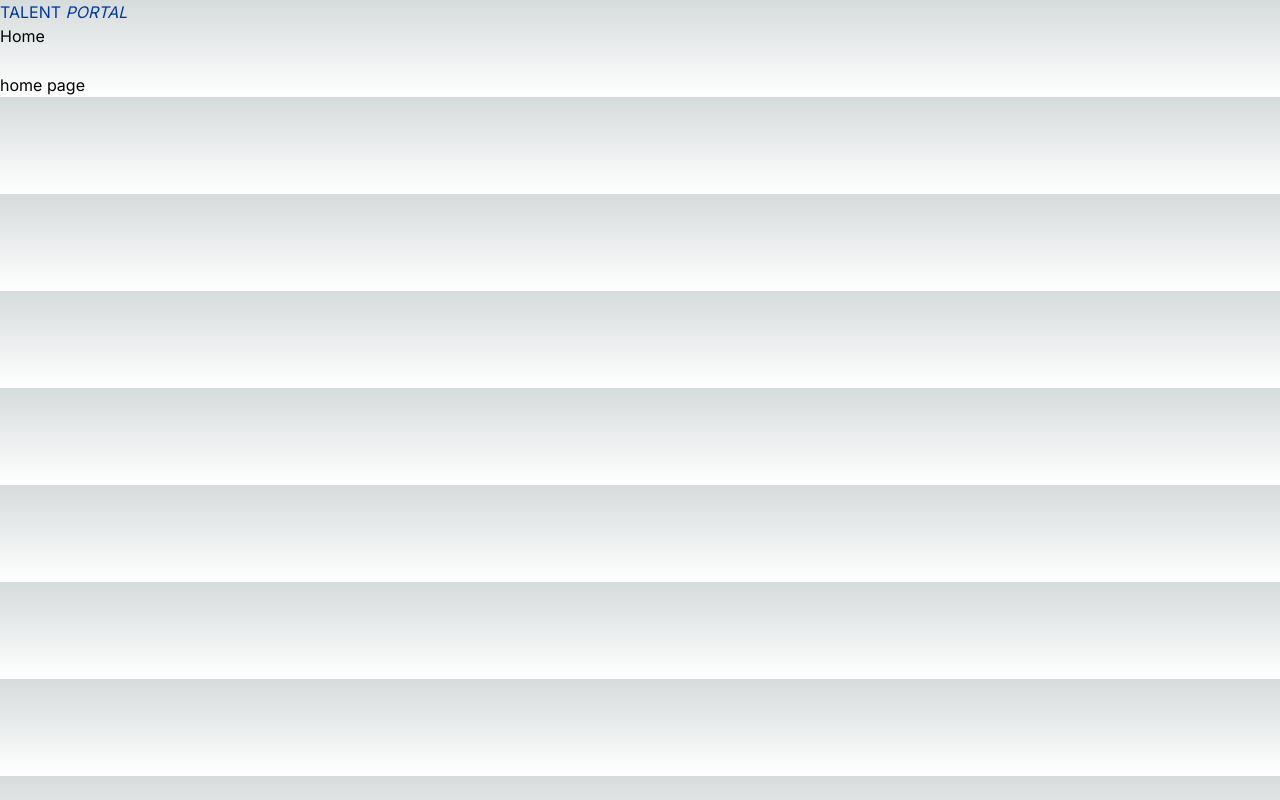
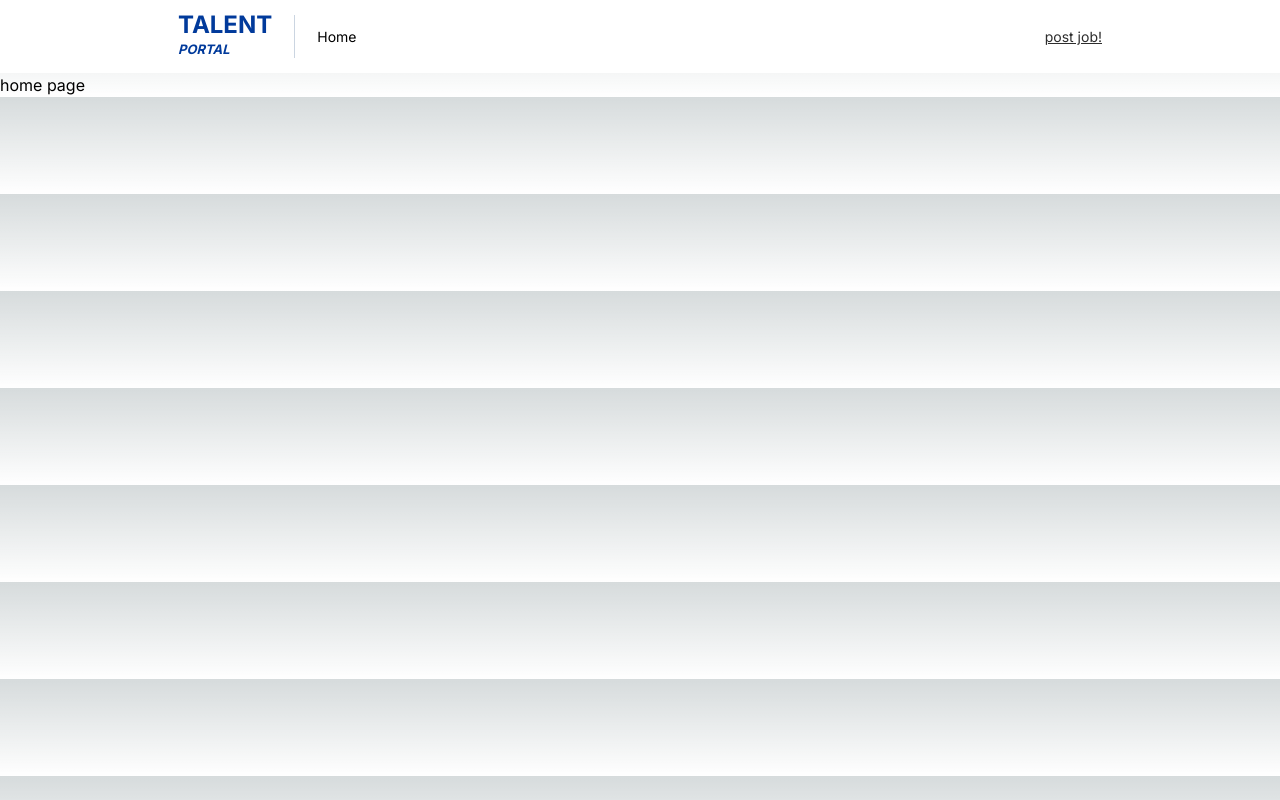
Before and after one commit to Ameer2000Mzori/TalentPortal, a Next.js app: page / in a window 1280 px wide. Built offline with nearby package versions, Linux system fonts and the light colour scheme.

Commit message:
added more styling to the nav bar

```diff
--- a/src/app/header/page.tsx
+++ b/src/app/header/page.tsx
@@ -2,17 +2,27 @@ import Link from 'next/link'
 
 export default function Header() {
   return (
-    <div>
-      <div className="text-[#000000] h-[73px] ">
-        <h1 className="text-[#013a9bff] ">
-          TALENT <i>PORTAL</i>
-        </h1>
-
-        <Link href={'/'}>
-          <h1>Home</h1>
-        </Link>
+    <div className="pl-[24px]  pr-[24px] text-[#000000] h-[73px] bg-white flex flex-row text-center items-center justify-center">
+      <div className=" h-[100%] w-[75%] flex flex-row text-center items-center justify-between">
+        <div className="flex flex-row text-center items-center justify-between gap-[22px] font leading-[24px] text-[14px] h-[100%]">
+          <Link href={'/'}>
+            <h1 className=" text-[24px] flex flex-col justify-center text-start  text-[#013a9bff] font-bold">
+              TALENT<i className="text-[13px] p-[0px] m-[0px]">PORTAL</i>
+            </h1>
+          </Link>
+          <div className="h-[60%] w-[1px] bg-slate-300"></div>
+          <Link href={'/'}>
+            <h1>Home</h1>
+          </Link>
+        </div>
+        <div>
+          <Link href="/">
+            <h1 className="text-[14px] text-[#2d2d2d] leading-[21px] underline">
+              post job!
+            </h1>
+          </Link>
+        </div>
       </div>
-      <div></div>
     </div>
   )
 }
```
